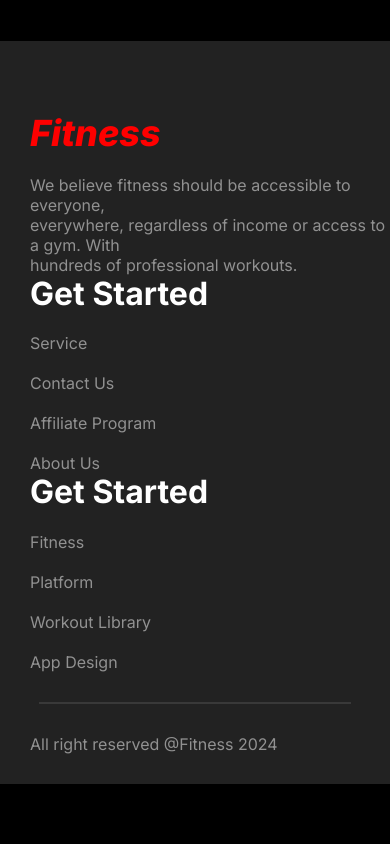
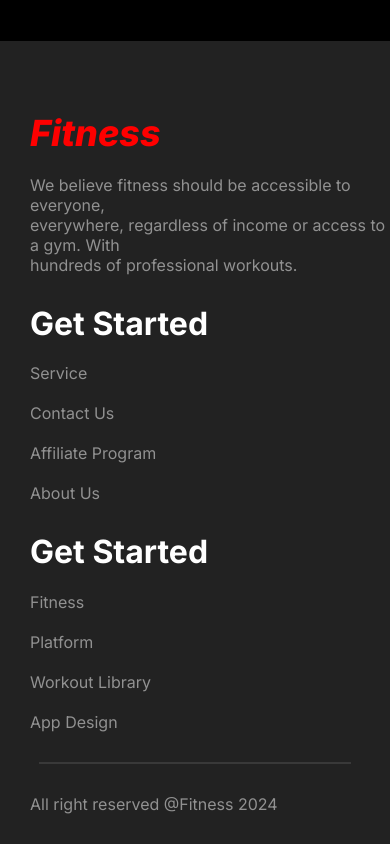
Before and after one commit to Nahid-Hasan-Jibon/a2, a plain HTML site: page index.html in a window 390 px wide. Shown: the part 8181-9025 px from the top of the page. Before the commit the page ends 8965 px from the top, so only its background shows below. Drawn offline with Linux system fonts and the light colour scheme.

Commit message:
issue solved

```diff
--- a/index.html
+++ b/index.html
@@ -268,14 +268,14 @@
           <p class="paragraph habit-p">We believe fitness should be accessible to everyone, <br> everywhere, regardless of income or access to a gym. With <br> hundreds of professional workouts.</p>
         </div>
 
-        <div>
+        <div class="footer-div">
           <h3 class="footer-heading">Get Started</h3>
           <p class="paragraph habit-p">Service</p>
           <p class="paragraph habit-p">Contact Us</p>
           <p class="paragraph habit-p">Affiliate Program</p>
           <p class="paragraph habit-p">About Us</p>
         </div>
-        <div>
+        <div class="footer-div">
           <h3 class="footer-heading">Get Started</h3>
           <p class="paragraph habit-p">Fitness</p>
           <p class="paragraph habit-p">Platform</p>
--- a/style.css
+++ b/style.css
@@ -619,9 +619,13 @@ select {
         padding-top: 70px;
         display: flex;
         flex-direction: column;
+
         padding-left: 30px;
 
 
+    }
+    .footer-div{
+        margin-top: 30px;
     }
     .copy-right{
         text-align:left;
```
